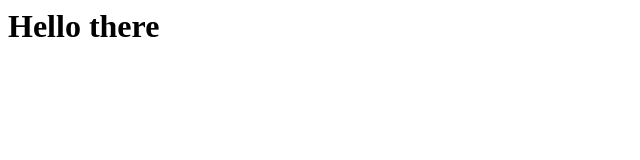
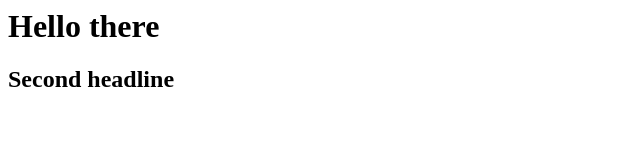
Before and after one commit to pkalkoti123/myrepository, a plain HTML site: page index.html in a window 1280 px wide. Shown: the whole page, without its empty margins (0-640 px from the left). Drawn offline with Linux system fonts and the light colour scheme.

Commit message:
Latest change

```diff
--- a/index.html
+++ b/index.html
@@ -1,3 +1,4 @@
 <html>
 <h1>Hello there<h1>
+<h2>Second headline<h2>
 </html>
```
